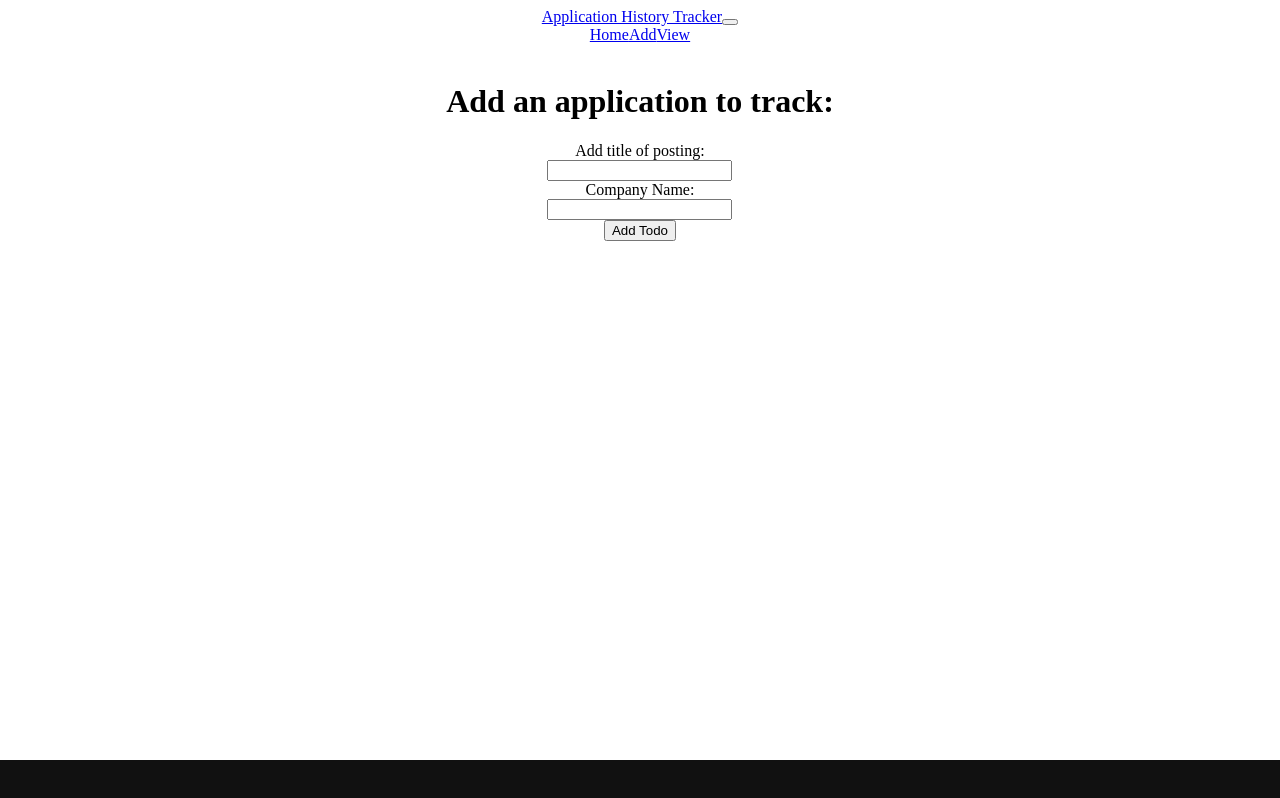
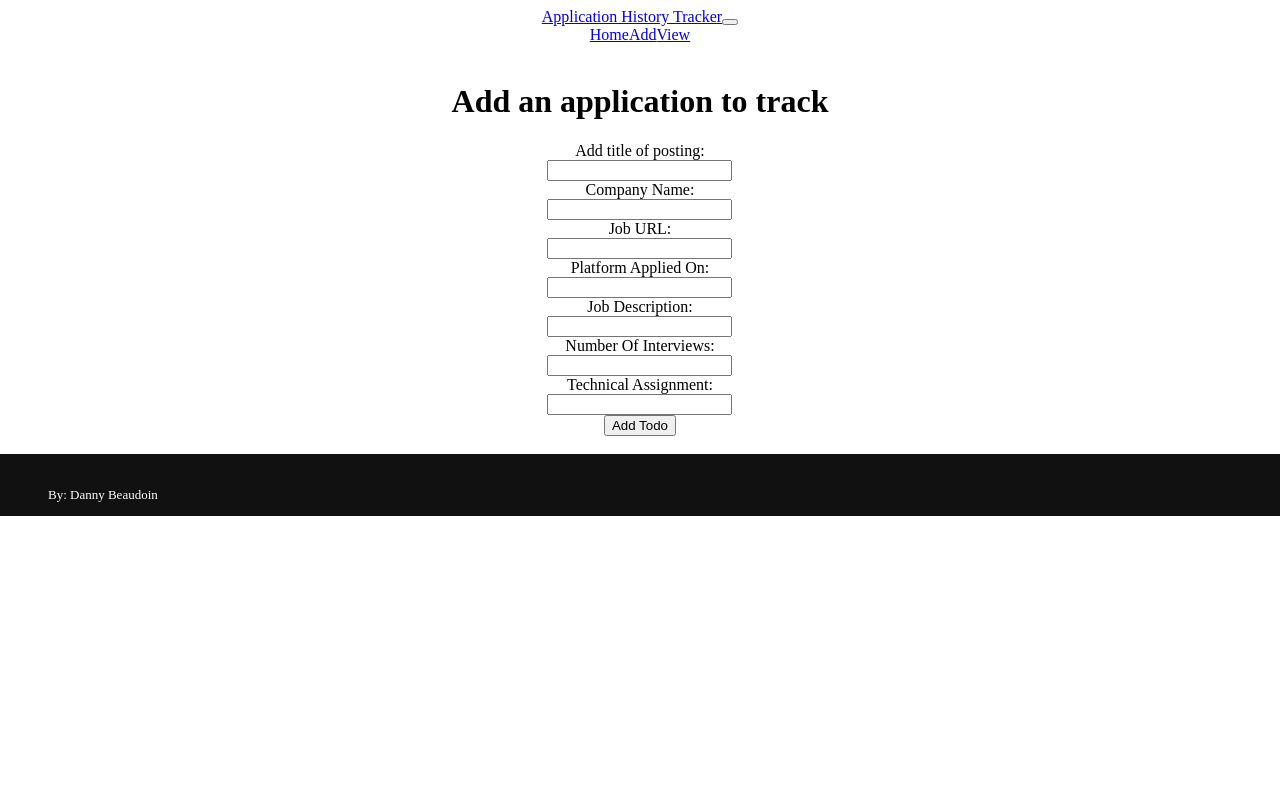
Before and after one commit to dannybeaudoin28/applied-ui, a React (Create React App) app: page /addPosting in a window 1280 px wide. Built offline with nearby package versions, Linux system fonts and the light colour scheme.

Commit message:
Styling for footer, and posting details component done

```diff
--- a/src/App.css
+++ b/src/App.css
@@ -7,25 +7,32 @@
 }
 
 .postingDetails {
-    height:max-content;
+    height: 95%;
     width: 80%;
     margin-left: 10%;
     margin-right: 10%;
+    padding-bottom: 10%;
     text-align: left;
 }
 
 .footer{
-    position: absolute;
-    bottom: 0;
+    position:absolute;
+    bottom:auto;
     left: 0;
     right: 0;
     background: #111;
     height: auto;
     width: 100%;
-    padding-top: 40px;
+    padding-top: 20px;
     color: black;
 }
 
 h1 {
     text-align: center;
 }
+
+.footer-content {
+    font-size: small;
+    margin-left: 3rem;
+    color: white;
+}
--- a/src/Components/AddPosting.js
+++ b/src/Components/AddPosting.js
@@ -5,23 +5,47 @@ import '../app.css';
 export default function AddPosting() {
     const postingNameRef = useRef();
     const postingCompanyRef = useRef();
+    const postingURLRef = useRef();
+    const postingDescRef = useRef();
+    const postingPlatformRef = useRef();
+    const postingInterviewNoRef = useRef();
+    const postingHasTechInterviewRef = useRef();
+
 
     function handleAddPosting(e) {
         const title = postingNameRef.current.value
         const company = postingCompanyRef.current.value
+        const url = postingURLRef.current.value
+        const desc = postingDescRef.current.value
+        const platform = postingPlatformRef.current.value
+        const interviewNo = postingInterviewNoRef.current.value
+        const hadTask = postingHasTechInterviewRef.current.value
+
         axios.post("http://192.168.0.102:8888/api/postings", {
             title: title,
-            company: company
+            company: company,
+            url: url,
+            desc: desc,
+            platform: platform,
+            interviewNo: interviewNo,
+            hadTask: hadTask
         })
-        if (title === '' || company === '') return;
+        if (title === '' || company === '' || url === ''
+            || desc === '' || platform === ''
+            || interviewNo === '' || hadTask === '') return;
         postingNameRef.current.value = null;
         postingCompanyRef.current.value = null;
+        postingURLRef.current.value = null;
+        postingDescRef.current.value = null;
+        postingPlatformRef.current.value = null;
+        postingInterviewNoRef.current.value = null;
+        postingHasTechInterviewRef.current.value = null;
     }
 
     return (
         <div className='container'>
             <br />
-            <h1>Add an application to track:</h1>
+            <h1>Add an application to track</h1>
             <label>Add title of posting: </label>
             <br />
             <input ref={postingNameRef} type="text" className="form-group" />
@@ -30,7 +54,28 @@ export default function AddPosting() {
             <br />
             <input ref={postingCompanyRef} type='text' className='form-group' />
             <br />
+            <label>Job URL: </label>
+            <br />
+            <input ref={postingURLRef} type='text' className='form-group' />
+            <br />
+            <label>Platform Applied On: </label>
+            <br />
+            <input ref={postingPlatformRef} type='text' className='form-group' />
+            <br />
+            <label>Job Description: </label>
+            <br />
+            <input ref={postingDescRef} type='text' className='form-group' />
+            <br />
+            <label>Number Of Interviews: </label>
+            <br />
+            <input ref={postingInterviewNoRef} type='number' className='form-group' />
+            <br />
+            <label>Technical Assignment: </label>
+            <br />
+            <input ref={postingHasTechInterviewRef} type='text' className='form-group' />
+            <br />
             <button onClick={handleAddPosting} className="btn btn-primary">Add Todo</button>
+            <br /><br />
         </div>
     )
 }
--- a/src/Components/Footer.js
+++ b/src/Components/Footer.js
@@ -4,7 +4,7 @@ import '../app.css';
 export default function Footer() {
     return (
         <div className='footer'>
-
+            <p className='footer-content'>By: Danny Beaudoin</p>
         </div>
     );
 }
--- a/src/Components/PostingDetails.js
+++ b/src/Components/PostingDetails.js
@@ -4,18 +4,18 @@ import { useLocation } from 'react-router-dom';
 export default function PostingDetails(props) {
     const location = useLocation();
     const data = location.state?.todo;
-
+    console.log(data)
     return (
         <div className='postingDetails'>
             <h1>{data.title}</h1>
             <hr/>
             <p>Company: {data.company}</p>
-            <p>Job posting: {data.url}</p>
+            <p>Job posting: <a href={data.url}>{data.url}</a></p>
             <p>Description: {data.desc}</p>
             <p>Application Date: {data.dateApplied}</p>
             <p>Platform Applied on: {data.platform}</p>
             <p>Number of Interviews: {data.interviewNo}</p>
-            <p>Technical Assignment: {data.hadTask}</p>
+            <p>Technical Assignment: {data.isHadTask.toString()}</p>
         </div>
     )
 }
```
